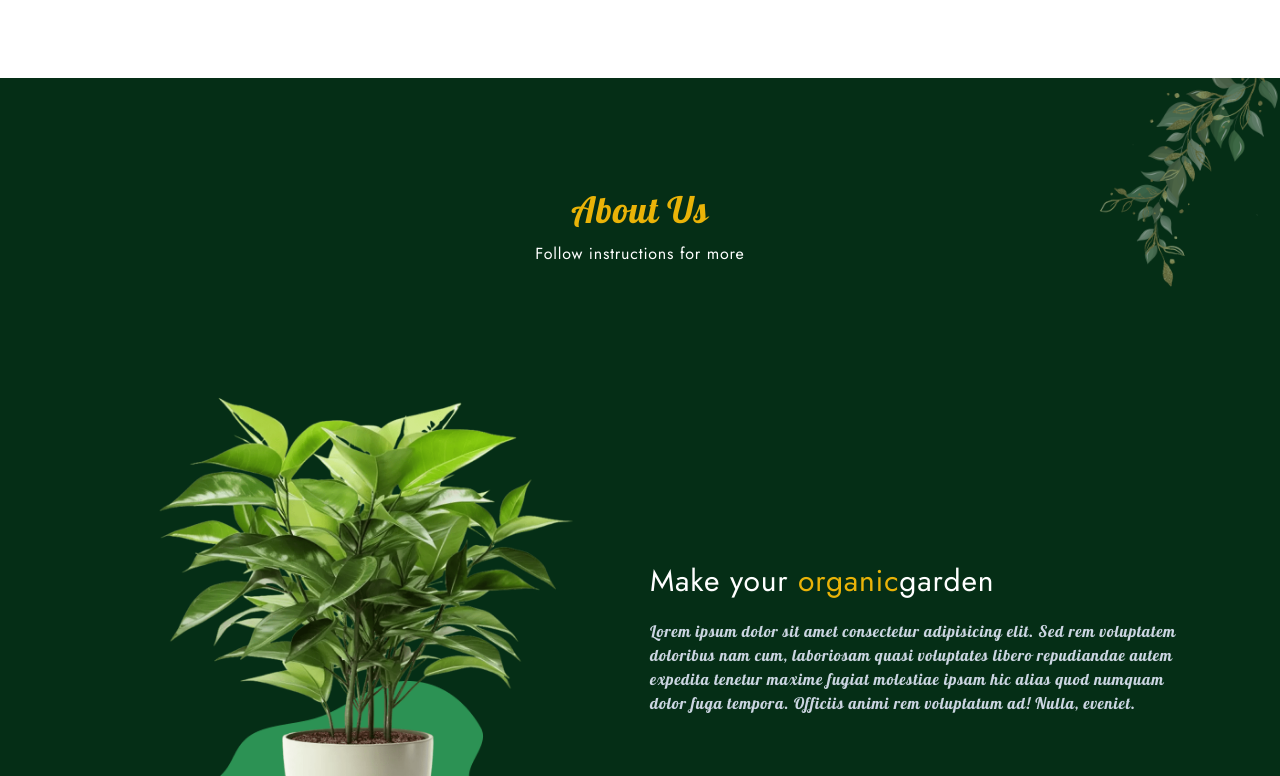
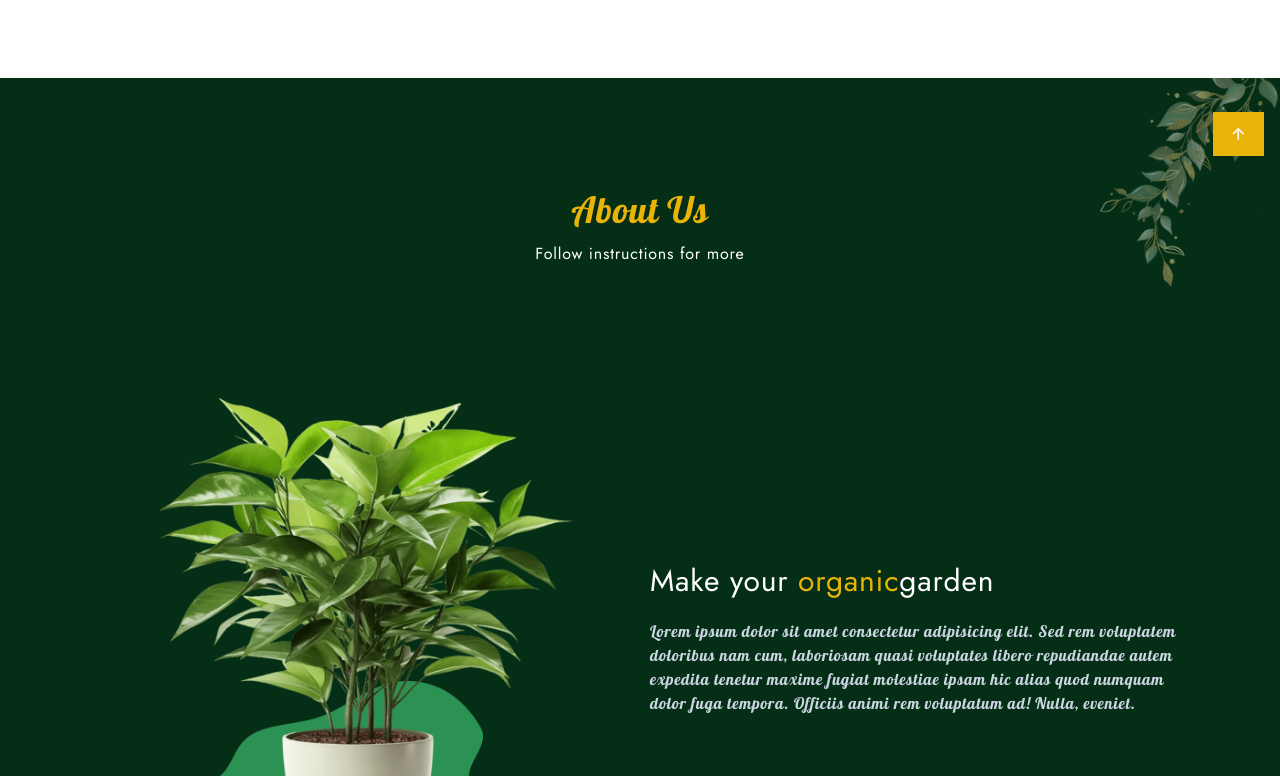
Before and after one commit to muhammadrazaq33/PlantWebsite, a React (Vite) app: page / in a window 1280 px wide. Shown: the part 1044-1820 px from the top of the page. Built offline with nearby package versions, Linux system fonts and the light colour scheme.

Commit message:
some components updated

```diff
--- a/src/Components/Footer.jsx
+++ b/src/Components/Footer.jsx
@@ -1,7 +1,29 @@
-import React from "react";
+import React, { useState, useEffect } from "react";
 
 const Footer = () => {
+  const [showArrow, setShowArrow] = useState(false);
+
+  useEffect(() => {
+    // Function to check scroll position
+    const handleScroll = () => {
+      if (window.scrollY >= 1000) {
+        setShowArrow(true);
+      } else {
+        setShowArrow(false);
+      }
+    };
+
+    // Listen for scroll events
+    window.addEventListener("scroll", handleScroll);
+
+    // Cleanup event listener on unmount
+    return () => {
+      window.removeEventListener("scroll", handleScroll);
+    };
+  }, []);
+
   return (
+    <>
       <footer className="bg-yellow-100 text-green-950 pt-20 pb-10 md:pt-28 relative">
         {/* newsLatter */}
         <div className="container text-white absolute top-0 left-0 right-0 -translate-y-1/2">
@@ -24,7 +46,6 @@ const Footer = () => {
           </div>
         </div>
         {/*end of newsLatter */}
-
         {/* social icon */}
         <div className="container mt-16 mb-10">
           <div className="border-b border-green-500 relative">
@@ -39,7 +60,6 @@ const Footer = () => {
           </div>
         </div>
         {/*end of social icon */}
-
         {/* content */}
         <div className="container grid grid-cols-1 md:grid-cols-2 lg:grid-cols-3 xl:grid-cols-4 gap-8 text-center md:text-start">
           {/* item-1 */}
@@ -96,12 +116,23 @@ const Footer = () => {
           </p>
         </div>
         {/*end of copy right */}
-
         {/* floral image */}
         <div className="absolute bottom-0 left-0 opacity-20 pointer-events-none">
           <img src="./assets/floral-1.png" alt="" className="w-full lg:w-1/2" />
         </div>
+        {/* Arrow up/ Scroll up */}(
+        <a
+          href="#"
+          className={`fixed right-4 ${
+            showArrow ? "bottom-4" : "-bottom-1/2"
+          } bg-yellow-500 shadow-md inline-block px-3 py-1 md:px-4 md:py-2 text-lg z-50 hover:-translate-y-1 duration-300 text-white`}
+          id="scroll-up"
+        >
+          <i className="ri-arrow-up-line"></i>
+        </a>
+        )
       </footer>
+    </>
   );
 };
 
--- a/src/Components/Header.jsx
+++ b/src/Components/Header.jsx
@@ -1,13 +1,37 @@
-import React, { useState } from "react";
+import React, { useState, useEffect } from "react";
 
 const Header = () => {
   const [menu, setMenu] = useState(false);
+
+  const [showBorder, setShowBorder] = useState(false);
+
+  useEffect(() => {
+    // Function to check scroll position
+    const handleScroll = () => {
+      if (window.scrollY >= 50) {
+        setShowBorder(true);
+      } else {
+        setShowBorder(false);
+      }
+    };
+
+    // Listen for scroll events
+    window.addEventListener("scroll", handleScroll);
+
+    // Cleanup event listener on unmount
+    return () => {
+      window.removeEventListener("scroll", handleScroll);
+    };
+  }, []);
+
   return (
     <header
       id="header"
-      className="bg-green-950 fixed right-0 left-0 w-full z-50"
+      className={`bg-green-950 fixed right-0 left-0 w-full z-50 ${
+        showBorder ? "border-b border-yellow-500" : ""
+      }`}
     >
-      <nav className="container flex justify-between items-center h-16 sm:20">
+      <nav className={`container flex justify-between items-center h-16 sm:20`}>
         <div className="font-Lobster sm:text-2xl">IndorePlant.</div>
         {/* right side */}
         <div
--- a/src/index.css
+++ b/src/index.css
@@ -3,6 +3,10 @@
 @tailwind base;
 @tailwind components;
 @tailwind utilities;
+
+html {
+  @apply overflow-x-hidden scroll-smooth;
+}
 
 body {
   @apply bg-green-950 text-white font-Jost tracking-wider;
```
Lines whose indentation alone changed are shown as unchanged.
